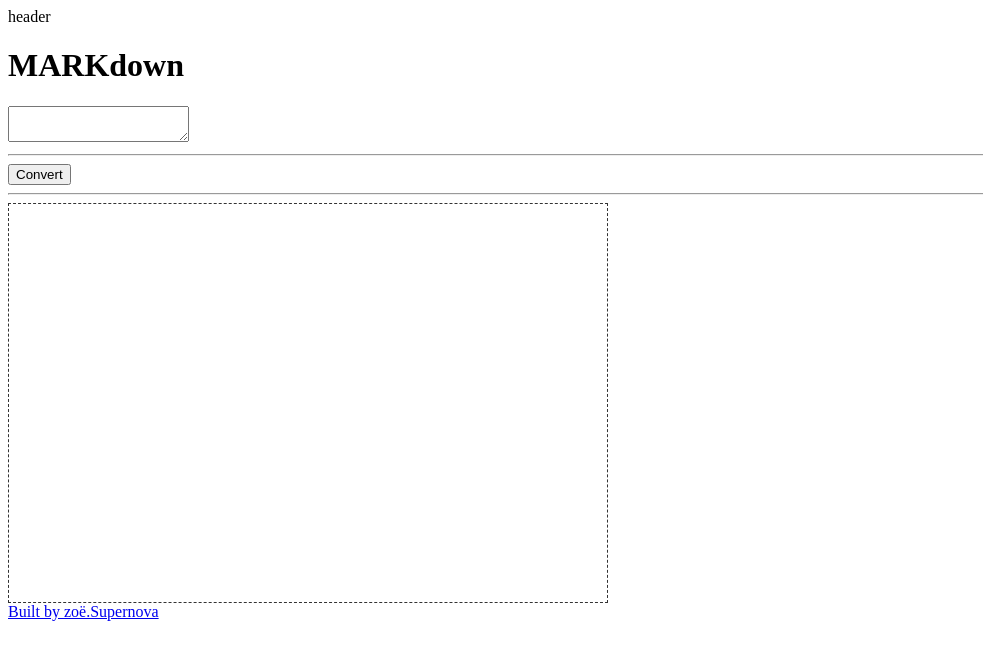
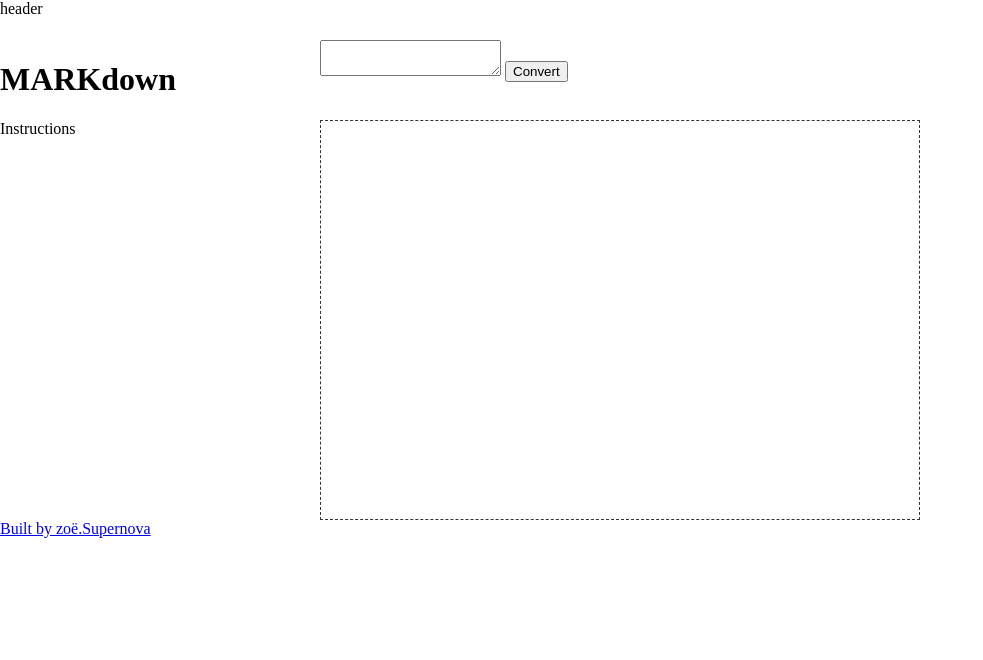
Before and after one commit to zsiskos/mintbean-GA-hackathon-tues, a plain HTML site: page index.html in a window 1280 px wide. Shown: the whole page, without its empty margins (0-983 px from the left). Drawn offline with Linux system fonts and the light colour scheme.

Commit message:
set grid layout

```diff
--- a/index.html
+++ b/index.html
@@ -3,30 +3,33 @@
 <head>
   <meta charset="UTF-8">
   <meta name="viewport" content="width=device-width, initial-scale=1.0">
-  <link rel='stylesheet' type='text/css' href='style.css' />
+  <link rel='stylesheet' type='text/css' href="style.css" />
   <title>MB-GA Hackathon: Day 1</title>
 </head>
 <body>
 
   <header class="header">header</header>
+
   <hero class="hero">
     <h1 class="hero-title">MARKdown</h1>
   </hero>
 
+  <div class="sidebar">
+    Instructions
+  </div>
+
+  <div class="editor">
     <textarea id="markdown-it"></textarea>
-    <hr/>
-  <button id="runBtn" onClick="markdownChange()">Convert</button>
-  <hr/>
+    <button id="runBtn" onClick="markdownChange()">Convert</button>
+  </div>
 
+  <div class="output" id="targetDiv"></div>
 
-  <div id="targetDiv"></div>
   <footer>
     <a href="https://github.com/zsiskos/mintbean-hackathon-tell-my-story" target="_blank">Built by zoë.Supernova </a>
   </footer>
 
   <script src="https://cdnjs.cloudflare.com/ajax/libs/showdown/1.0.1/showdown.min.js"></script>
   <script src="script.js"></script>
-
-
 </body>
 </html>
--- a/style.css
+++ b/style.css
@@ -4,6 +4,39 @@ html {
 *, *:before, *:after {
   box-sizing: inherit;
 }
+
+body {
+  margin: 0;
+  display: grid;
+  grid-template:
+    "header header" 2.5em
+    "hero editor" auto
+    "sidebar output" auto
+    "footer footer" 10em
+    / 1fr 3fr;
+}
+
+.header {
+  grid-area: header;
+}
+
+.hero {
+  grid-area: hero;
+}
+
+.editor {
+  grid-area: editor;
+}
+
+.output {
+  grid-area: output;
+}
+
+footer {
+  grid-area: footer;
+}
+
+
 
 #sourceTA {
   display: block;
```
